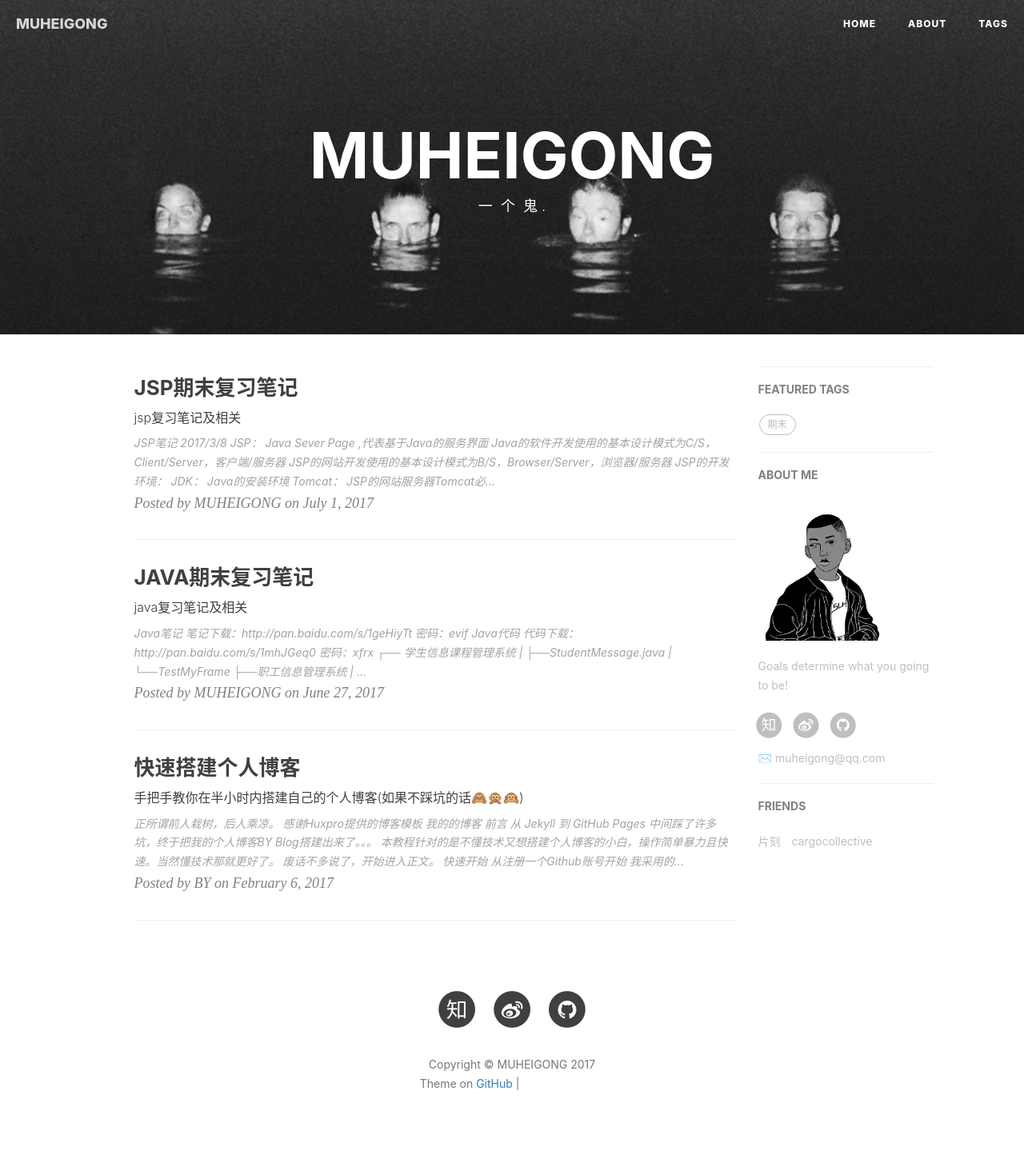
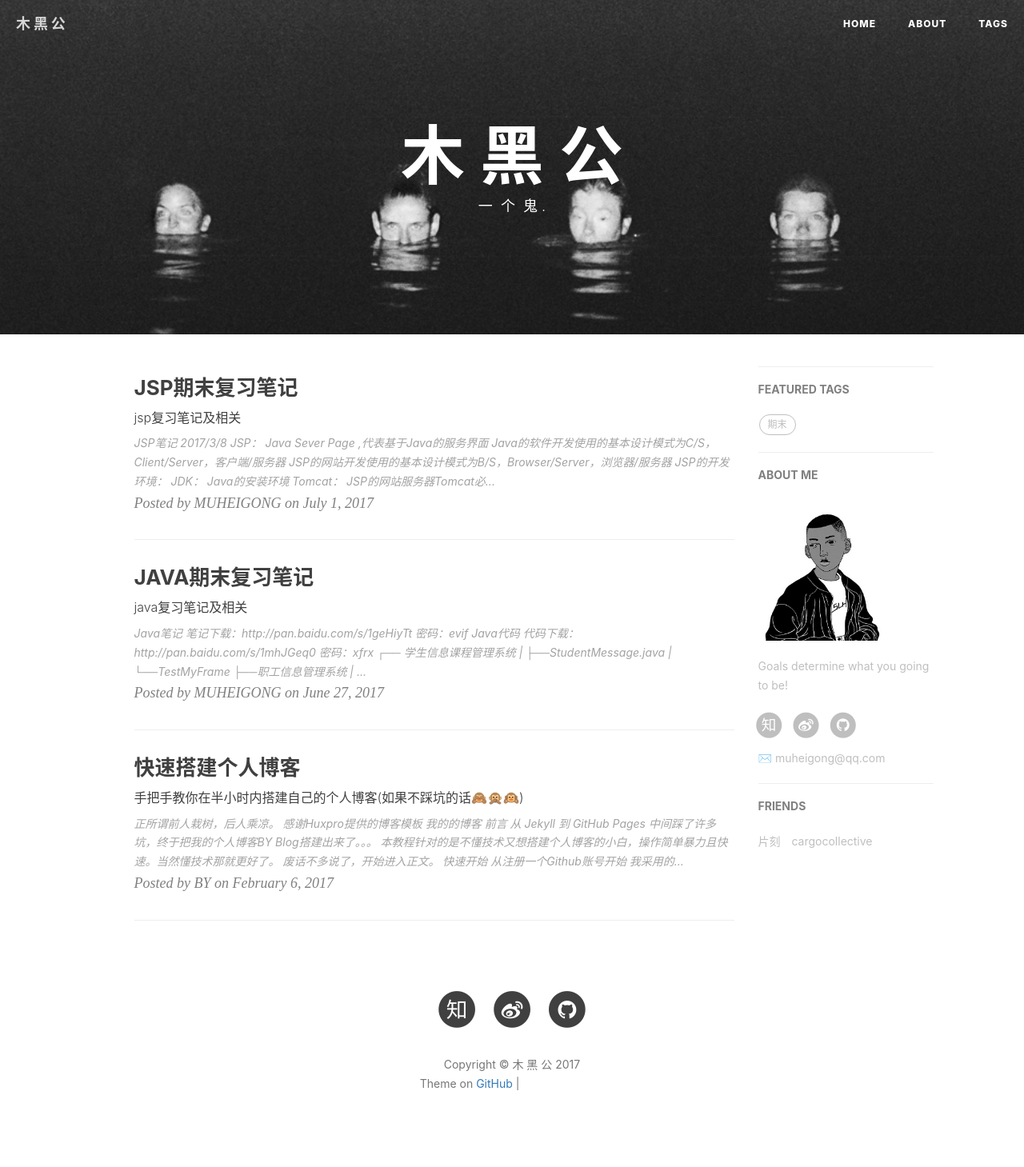
Before and after one commit to MUHEIGONG/muheigong.github.io, a Jekyll site: the page built from index.html, in a window 1280 px wide. Shown: the whole page at 80% size. Built offline with Jekyll 4.4.1, drawn with Linux system fonts in a browser that asks for light colours; nearby versions of some CDN libraries; the list of posts is cut into pages by our own code; comment, search, counter and statistics services are not loaded; grey boxes are pictures that could not be loaded.

Commit message:
Update _config.yml

```diff
--- a/_config.yml
+++ b/_config.yml
@@ -1,6 +1,6 @@
 # Site settings
-title: MUHEIGONG
-SEOTitle: 木黑公
+title: 木 黑 公
+SEOTitle: MUHEIGONG
 header-img: img/post-bg-desk2.png
 email: muheigong@qq.com
 description:  "每个胜利背后都有许多尝试"
```
